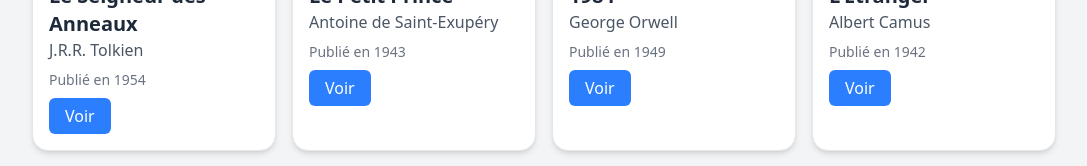
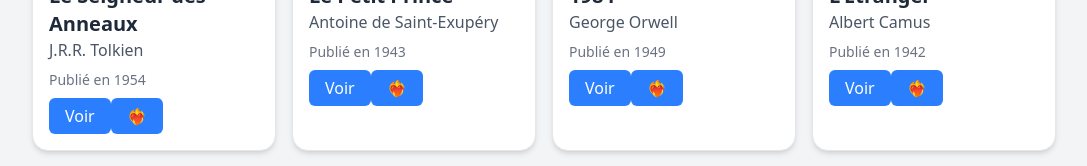
Before and after one commit to matthieumota/react-bookorama, a React (Vite) app: page / in a window 1280 px wide. Shown: the part 367-533 px from the top of the page, without its empty margins (96-1183 px from the left). Built offline with nearby package versions, Linux system fonts and the light colour scheme.

Commit message:
begin usestate

```diff
--- a/src/Book.tsx
+++ b/src/Book.tsx
@@ -1,3 +1,4 @@
+import { useState } from 'react'
 import Button from './Button'
 
 export type Book = {
@@ -14,6 +15,8 @@ type BookProps = {
 }
 
 function Book({ book, active = true }: BookProps) {
+    const [like, setLike] = useState(0)
+
     if (!active) return
 
     let image
@@ -43,6 +46,24 @@ function Book({ book, active = true }: BookProps) {
                 <p className="text-sm text-gray-500 mb-2">Publié en {book.year}</p>
 
                 <Button>Voir</Button>
+                <Button id={`setLike(${like} + 1)`} onClick={() => {
+                    setLike(like + 1)
+                    // attention asynchrone
+                    // setLike(like => like + 1)
+                    // setLike(like => like + 1)
+                    // setLike(like => {
+                    //     console.log(like + 1, 'cb')
+                    //     return like + 1
+                    // })
+                    // console.log(like, 'end')
+
+                    // const newValue = like + 3
+                    // setLike(newValue)
+                    // console.log(newValue)
+                }}>
+                    ❤️‍🔥
+                    {like > 0 && <>({like})</>}
+                </Button>
             </div>
         </div>
     )
```
